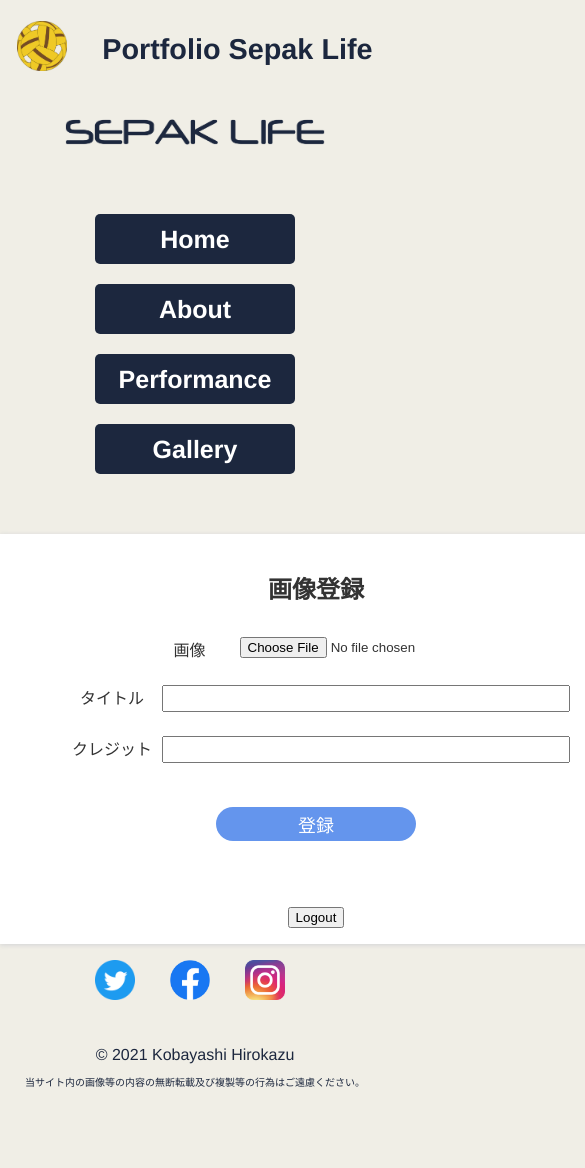
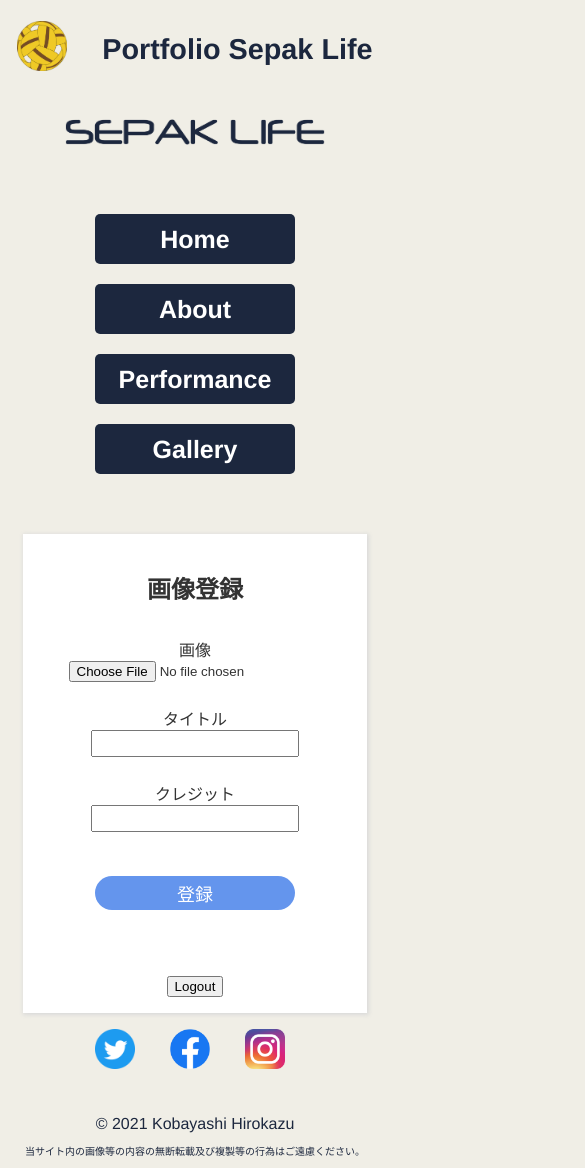
Before and after one commit to Hirokazu0526/Portfolio_SEPAK_LIFE_2, a Vue app: page /imageupload in a window 390 px wide. Shown: the top 1168 px of the page, 585 px wide, since content can reach past the window. Before the commit the page ends 1099 px from the top, so only its background shows below. Built offline with nearby package versions, Linux system fonts and the light colour scheme; no server answers; sample sign-in values are in the browser's storage.

Commit message:
css修正

```diff
--- a/src/views/ImageUpload.vue
+++ b/src/views/ImageUpload.vue
@@ -1,4 +1,5 @@
 <template>
+  <div class="imageupload">
     <div class="image-entry">
       <h2>画像登録</h2>
       <div v-if="gallery.image">
@@ -31,6 +32,7 @@
       </div>
       <br />
       <button @click="logOut">Logout</button>
+    </div>
   </div>
 </template>
 
@@ -153,11 +155,11 @@ h2 {
 }
 
 input[type="text"] {
-  width: 400px;
+  width: 200px;
   font-size: 18px;
 }
 textarea {
-  width: 400px;
+  width: 200px;
   font-size: 18px;
 }
 
@@ -179,4 +181,14 @@ textarea {
   margin: 12px;
   padding: 12px;
 }
+
+@media screen and (max-width: 599px) {
+  .imageupload {
+    width: 100%;
+  }
+
+  .image-entry {
+    width: 80%;
+  }
+}
 </style>
--- a/src/views/Login.vue
+++ b/src/views/Login.vue
@@ -45,4 +45,9 @@ export default {
 .login-box {
   margin: 20px 0;
 }
+@media screen and (max-width: 599px) {
+  .login {
+    width: 100%;
+  }
+}
 </style>
```
Lines whose indentation alone changed are shown as unchanged.
